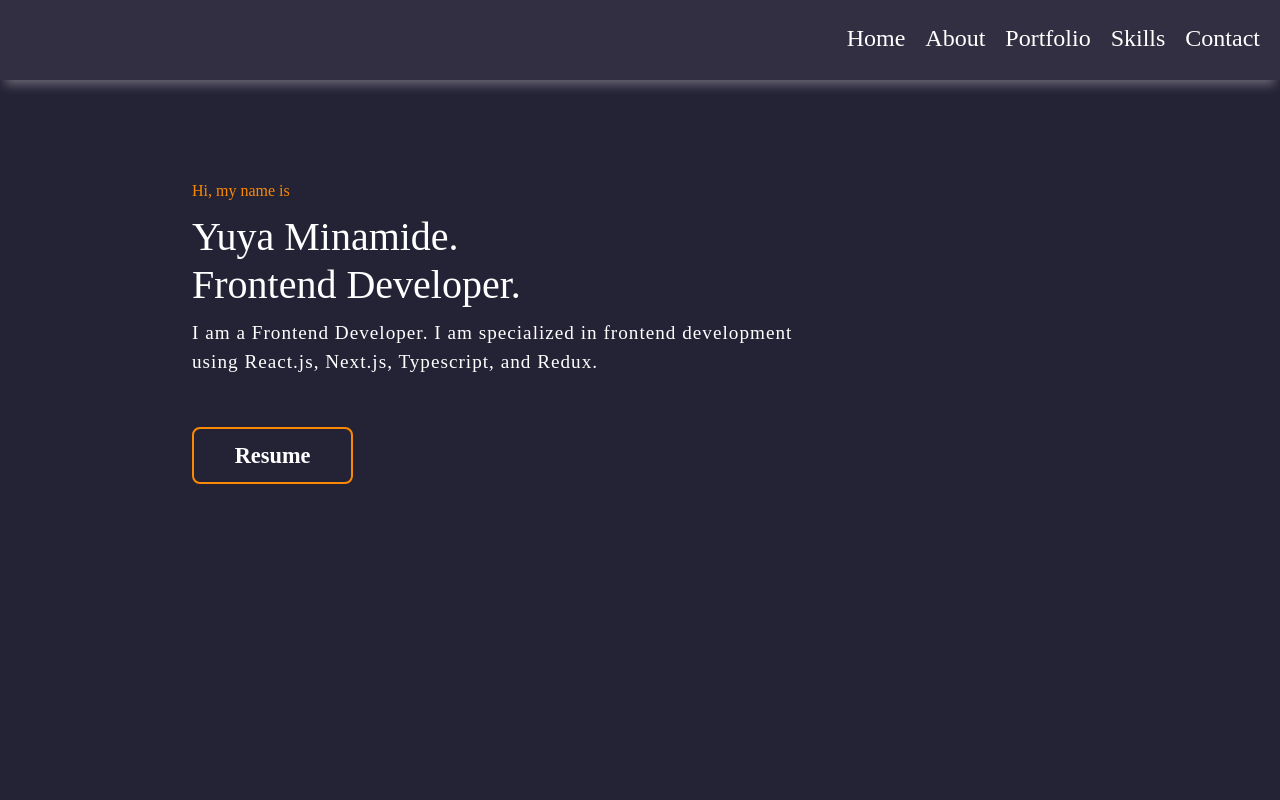
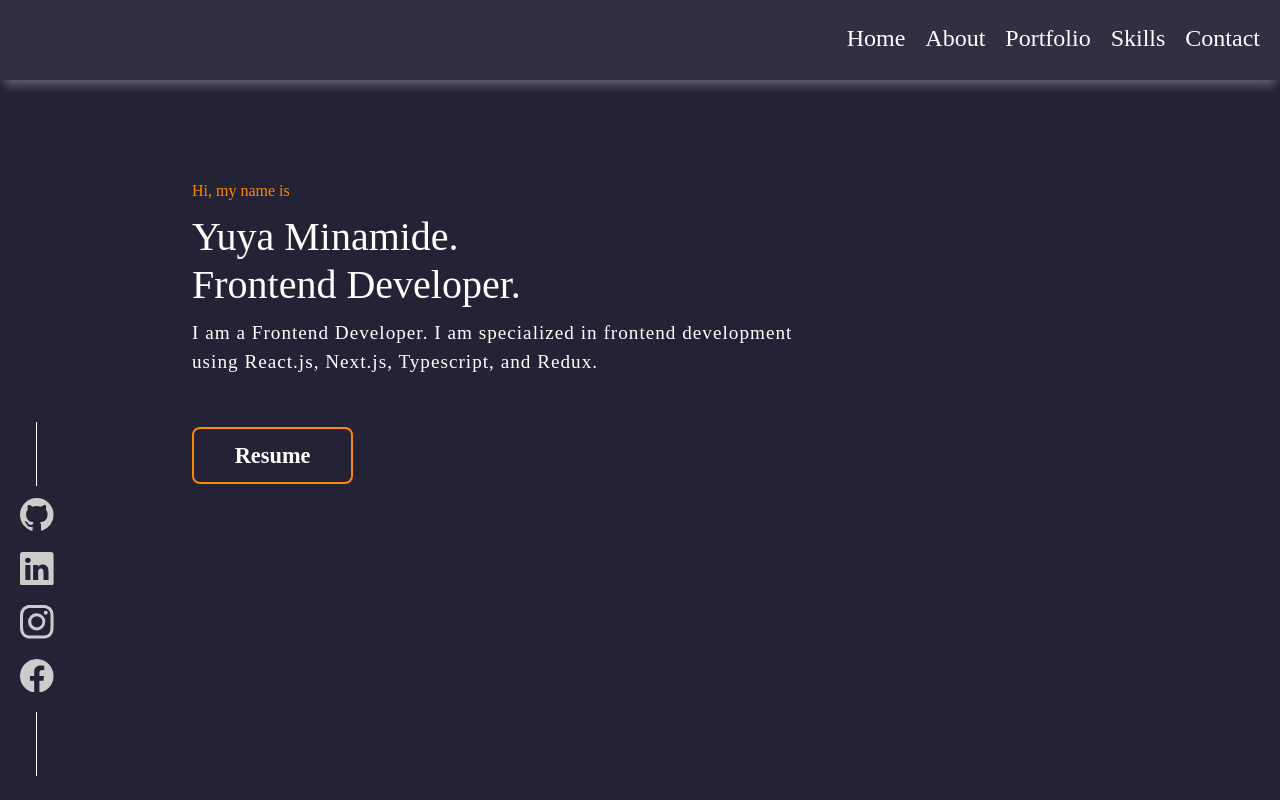
Before and after one commit to yuya-minamide/portfolio, a Next.js app: page / in a window 1280 px wide. Built offline with nearby package versions, Linux system fonts and the light colour scheme.

Commit message:
added a SocialSideBar component

```diff
--- /dev/null
+++ b/src/components/SocialSideBar/SocialSideBar.jsx
@@ -0,0 +1,42 @@
+import styled from "styled-components";
+import { SocialIcon } from "../index";
+
+const SideBarContainer = styled.div`
+	position: fixed;
+	z-index: 10;
+	top: 0;
+	left: 0;
+	gap: 0.8rem;
+	height: 97vh;
+	display: flex;
+	flex-direction: column;
+	justify-content: flex-end;
+	align-items: center;
+	margin-left: 20px;
+
+	&:before {
+		content: "";
+		width: 1px;
+		height: 4rem;
+		background: var(--color-white);
+	}
+
+	&:after {
+		content: "";
+		width: 1px;
+		height: 4rem;
+		background: var(--color-white);
+	}
+
+	@media screen and (max-width: 960px) {
+		display: none;
+	}
+`;
+
+export function SocialSideBar() {
+	return (
+		<SideBarContainer>
+			<SocialIcon />
+		</SideBarContainer>
+	);
+}
--- a/src/components/index.js
+++ b/src/components/index.js
@@ -17,6 +17,11 @@ export { NavContents } from "./Header/NavContents";
 export { PageLayout } from "./PageLayout/PageLayout";
 
 /**
+ * SocialSideBar
+ */
+export { SocialSideBar } from "./SocialSideBar/SocialSideBar";
+
+/**
  * Home
  */
 export { Home } from "./Home/Home";
--- a/src/pages/index.js
+++ b/src/pages/index.js
@@ -1,6 +1,6 @@
 import Head from "next/head";
 import { GlobalStyle } from "../GlobalStyle";
-import { Header, PageLayout } from "../components/index";
+import { Header, PageLayout, SocialSideBar } from "../components/index";
 
 export default function Home() {
 	return (
@@ -14,6 +14,7 @@ export default function Home() {
 				<GlobalStyle />
 				<Header />
 				<PageLayout />
+				<SocialSideBar />
 			</main>
 		</>
 	);
```
